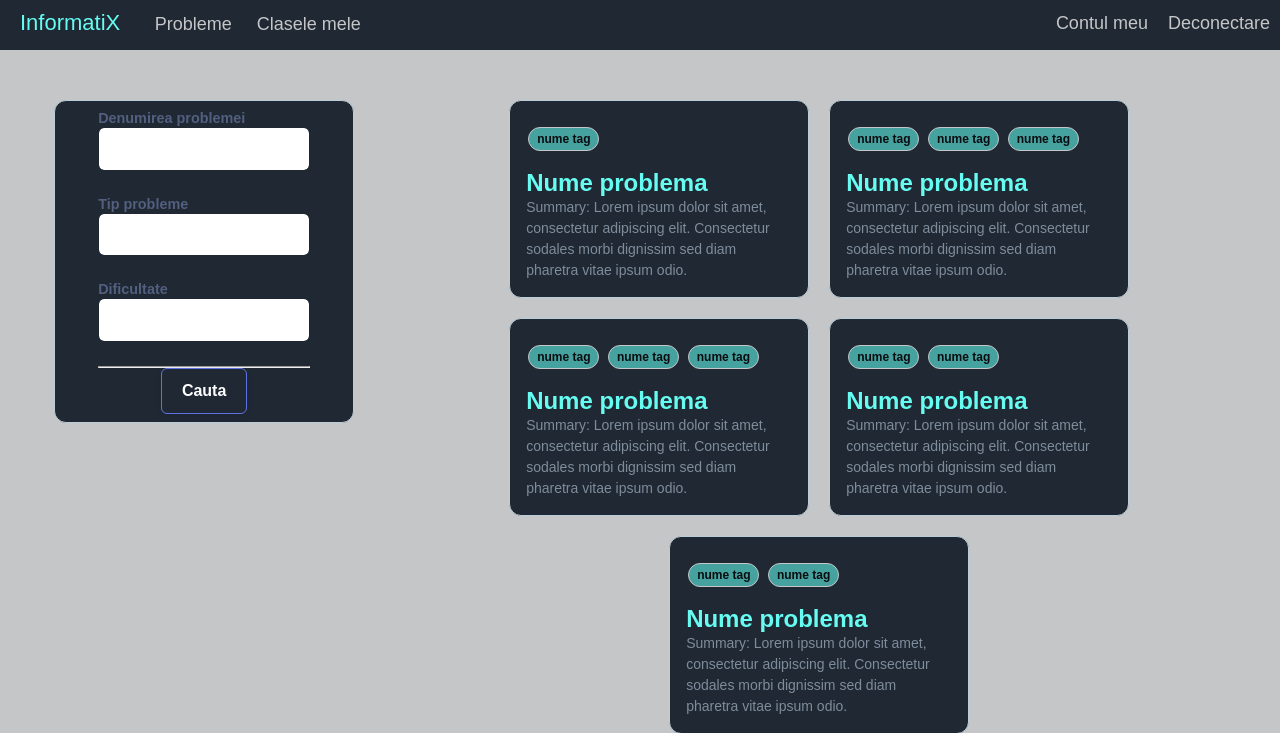
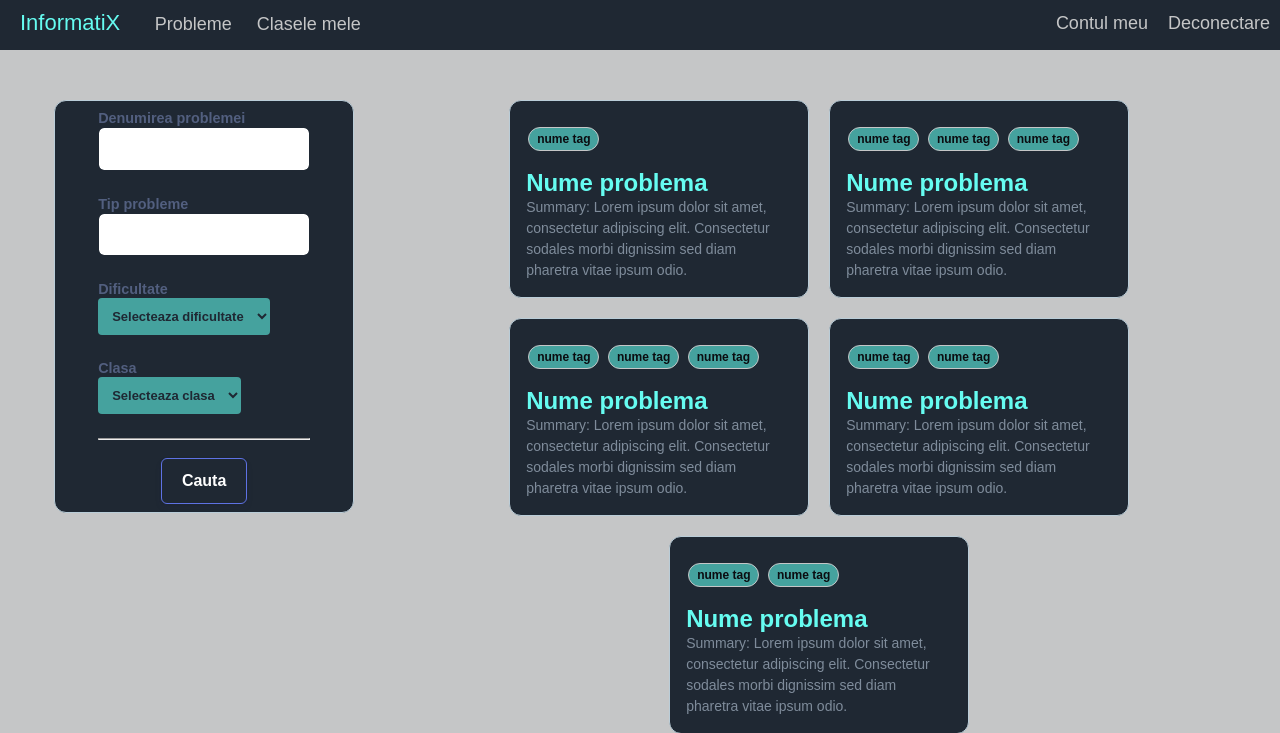
Before and after one commit to StefanUAIC/FII-TW, a web app: file problems_layout.html in a window 1280 px wide. Shown: the top 733 px of the page. Run offline with its HTML, style and script files only (its server is not run), Linux system fonts and the light colour scheme.

Commit message:
refactor: change finder

```diff
--- a/problems_layout.html
+++ b/problems_layout.html
@@ -38,20 +38,37 @@
                 <form>
                     <div class="form-group focused">
                         <label class="form-control-label" for="input-username">Denumirea problemei</label>
-                        <input type="text" id="input-username"
-                                           class="form-control form-control-alternative">
+                        <input type="text" class="form-control form-control-alternative">
                     </div>
                     <div class="form-group">
                         <label class="form-control-label" for="input-email">Tip probleme</label>
-                        <input type="email" id="input-email"
-                               class="form-control form-control-alternative">
+                        <input type="text" class="form-control form-control-alternative">
                     </div>
                     <div class="form-group focused">
                         <label class="form-control-label" for="input-first-name">Dificultate</label>
-                        <input type="text" id="input-first-name"
-                                           class="form-control form-control-alternative">
+                        <br>
+                        <select name="Alege Dificultate" id="dificultate">
+                            <option value="dificultate0">Selecteaza dificultate</option>
+                            <option value="dificultate1">Tot</option>
+                            <option value="dificultate2">Usor</option>
+                            <option value="dificultate3">Mediu</option>
+                            <option value="dificultate4">Dificil</option>
+                        </select>
+                    </div>
+                    <div class="form-group focused">
+                        <label class="form-control-label" for="input-first-name">Clasa</label>
+                        <br>
+                        <select name="Alege Clasa" id="clasa">
+                            <option value="clasa0">Selecteaza clasa</option>
+                            <option value="clasa1">Tot</option>
+                            <option value="clasa2">IX</option>
+                            <option value="clasa3">X</option>
+                            <option value="clasa4">XI</option>
+                            <option value="clasa5">XII</option>
+                        </select>
                     </div>
                     <hr>
+                    <br>
                     <div class="text-center">
                         <button type="submit" class="btn btn-primary">Cauta</button>
                     </div>
--- a/styles/problems_layout.css
+++ b/styles/problems_layout.css
@@ -241,3 +241,19 @@ textarea.form-control {
 .form-control {
     font-size: .9rem;
 }
+
+select {
+    color: var(--color-dark-gray);
+    background-color: var(--color-dark-turq);
+    border: none;
+    border-radius: 4px;
+    padding: 10px;
+    font-weight: bold;
+    font-size: small;
+    cursor: pointer;
+    transition: opacity 0.4s;
+}
+
+select:hover {
+    opacity: 0.65;
+}
```
